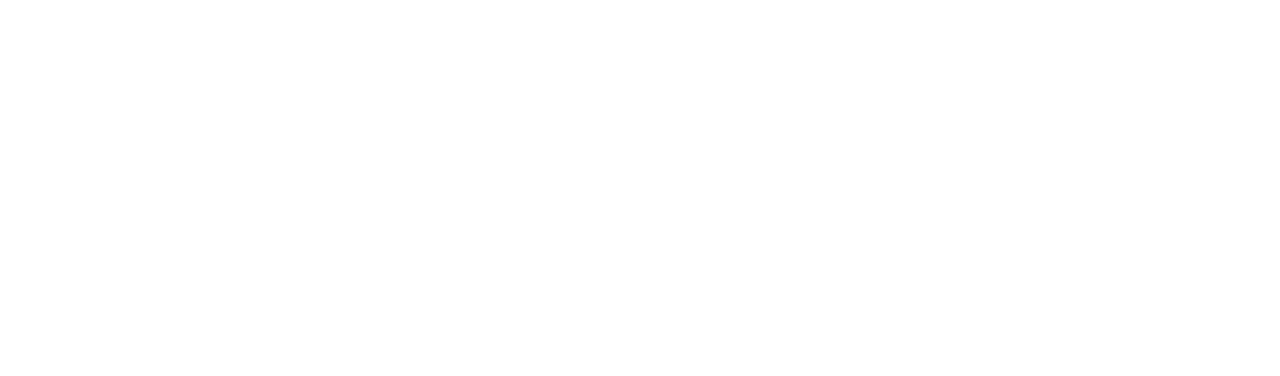
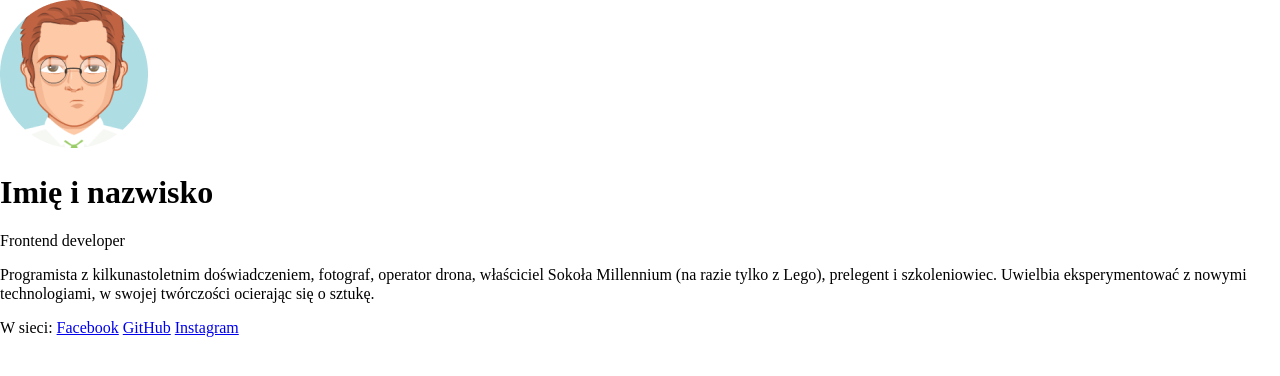
Before and after one commit to LuczynskiLukasz/business-card-2025, a plain HTML site: page index.html in a window 1280 px wide. Drawn offline with Linux system fonts and the light colour scheme.

Commit message:
first step

```diff
--- a/index.html
+++ b/index.html
@@ -1,5 +1,6 @@
 <!DOCTYPE html>
 <html lang="pl">
+
 <head>
     <meta charset="UTF-8">
     <meta name="viewport" content="width=device-width, initial-scale=1.0">
@@ -9,7 +10,22 @@
     <link href="normalize.css" rel="stylesheet" type="text/css">
 
 </head>
+
 <body>
+    <main>
+        <article>
+            <img src="avatar.png" alt="avatar użytkownika">
+            <header>
+                <h1>Imię i nazwisko</h1>
+                <p>Frontend developer</p>
+            </header>
 
+            <p>Programista z kilkunastoletnim doświadczeniem, fotograf, operator drona, właściciel Sokoła Millennium (na
+                razie tylko z Lego), prelegent i szkoleniowiec. Uwielbia eksperymentować z nowymi technologiami, w
+                swojej twórczości ocierając się o sztukę. </p>
+            <p>W sieci: <a href="#"> Facebook</a> <a href="#">GitHub</a> <a href="#">Instagram</a></p>
+        </article>
+    </main>
 </body>
+
 </html>
```
Also changed, not shown: avatar.png (added).
